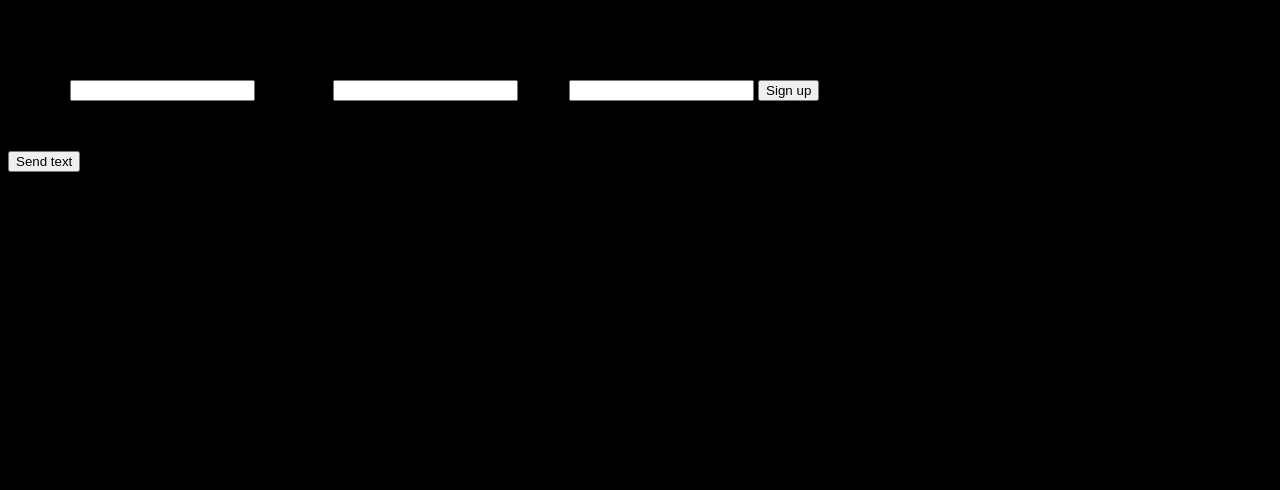
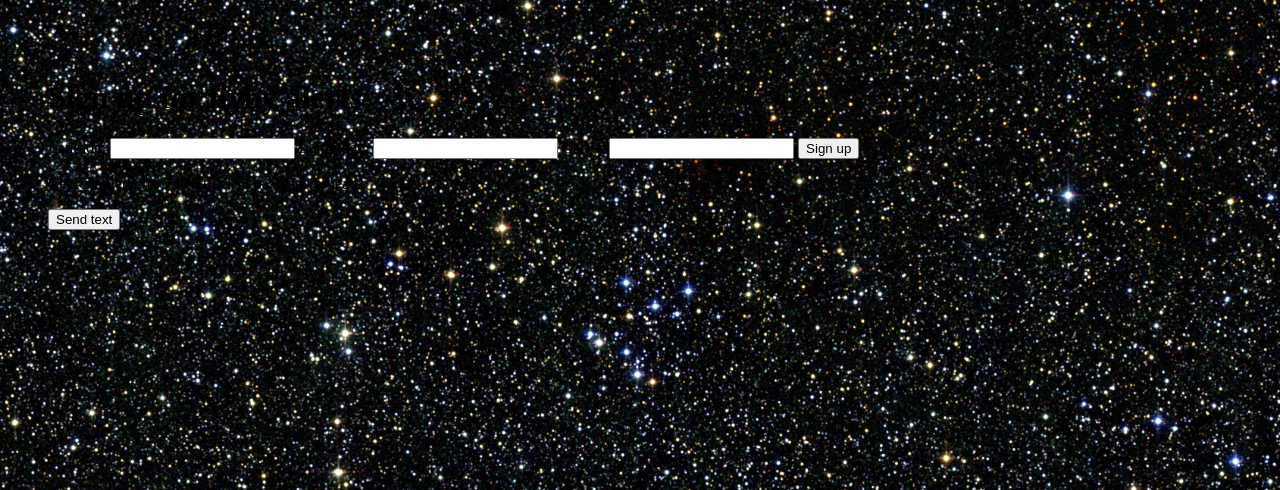
Before and after one commit to sygmo/ISS-Tracker, a Django app: page /alerts in a window 1280 px wide. Shown: the top 490 px of the page. Run offline with Django 3.2, Linux system fonts and the light colour scheme; some libraries are stand-ins or nearby versions.

Commit message:
added background image

```diff
--- a/apps/isstracker/static/isstracker/styles.css
+++ b/apps/isstracker/static/isstracker/styles.css
@@ -1,14 +1,20 @@
+
 #mapid {
 	height: 400px;
 	max-width: 100%;
 }
 
 body {
-	background-color: black;
+	padding: 50px 40px 20px 40px;
+	background-image: url("stars_texture.jpg");
+	background-position: right top;
+	background-attachment: fixed;
+	background-size: contain;
 }
 
+.col-lg- {
 
-
+}
 
 .column {
 	display: inline-block;
@@ -19,3 +25,8 @@ body {
 input {
 	color: black;
 }
+
+.leaflet-container {
+	border-radius: 10px;
+	z-index: 0;
+}
```
Also changed, not shown: apps/isstracker/templates/isstracker/index.html (+15 -9 lines), apps/isstracker/static/isstracker/star_field.jpg (added), apps/isstracker/static/isstracker/stars_texture.jpg (added), 1 other file.
